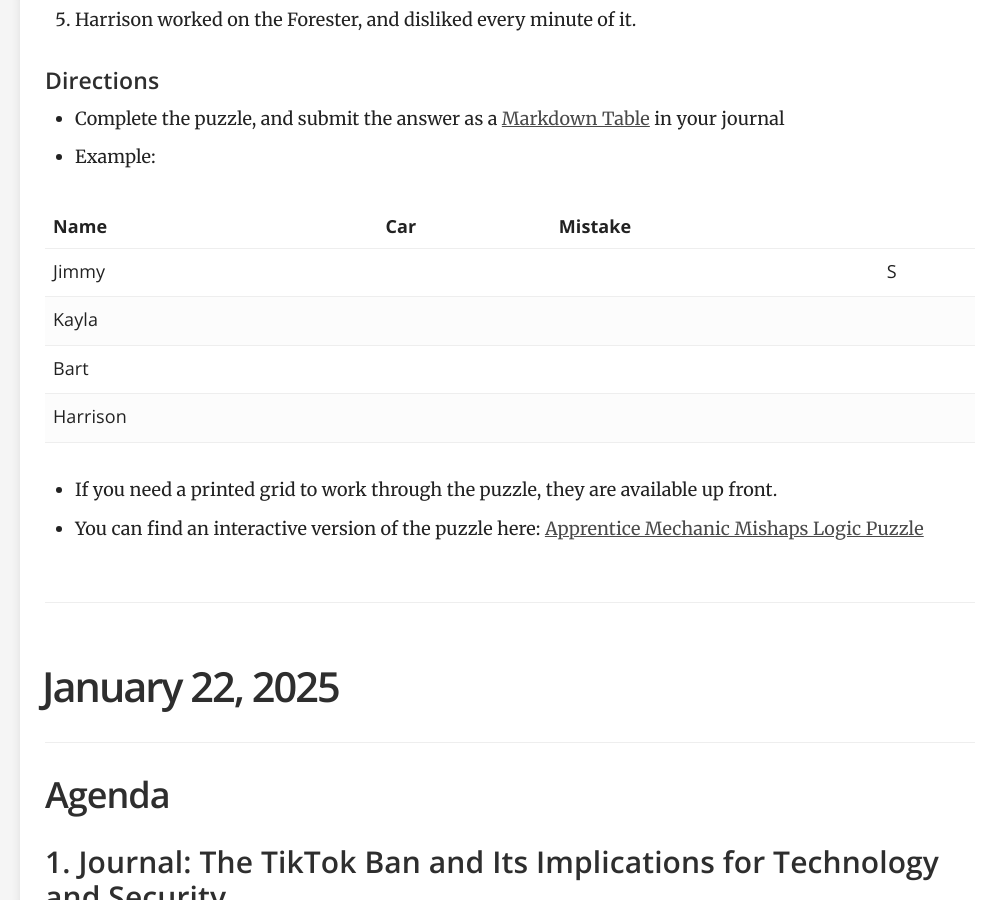
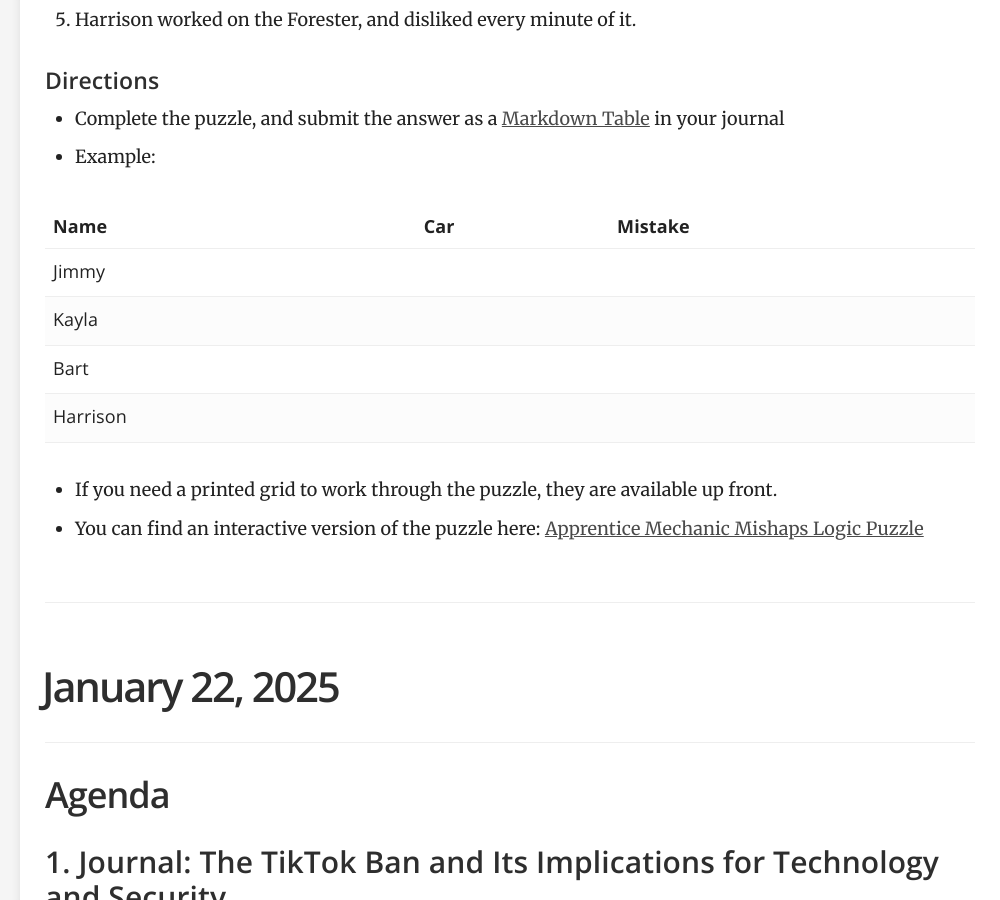
Before and after one commit to mswhitby/classroom, a Jekyll site: the page built from _docs/classes/7th.md, in a window 1280 px wide and 900 px high, scrolled down 912 px. Shown: the whole window, without its empty margins (280-1280 px from the left). Built offline with Jekyll 4.4.1, drawn with Linux system fonts in a browser that asks for light colours.

Commit message:
Updated lesson

```diff
--- a/_docs/classes/7th.md
+++ b/_docs/classes/7th.md
@@ -27,7 +27,7 @@ Four apprentice mechanics work at Rusty's Repair Shop. They are generally well-r
 
 | Name     | Car | Mistake |
 | :------- | :-- | :------ |
-| Jimmy    |     |         |S
+| Jimmy    |     |         |
 | Kayla    |     |         |
 | Bart     |     |         |
 | Harrison |     |         |
```
